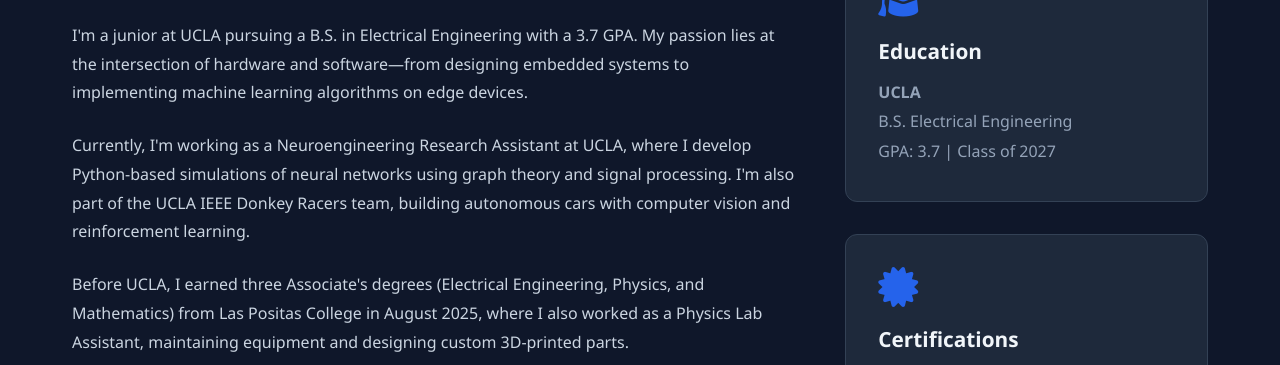
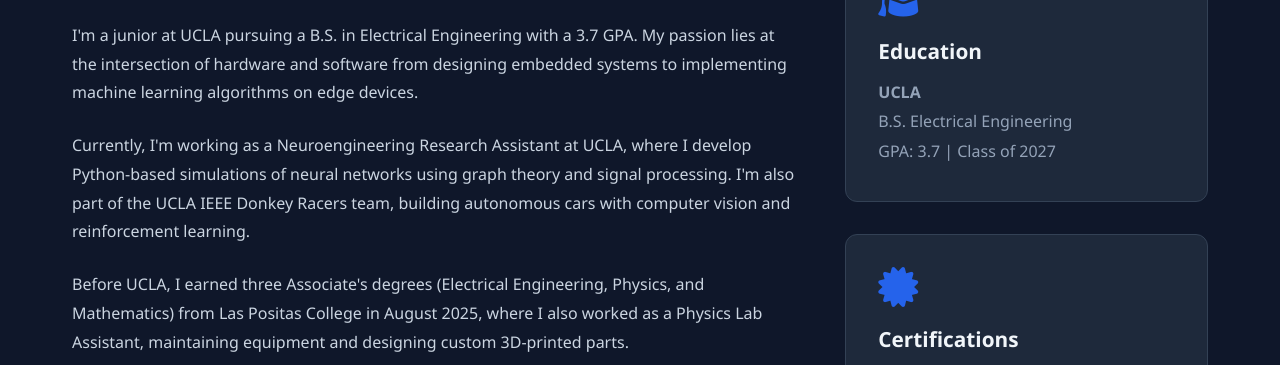
Before and after one commit to Ibrahim-ahmed1678/Personal-Website-, a plain HTML site: page about.html in a window 1280 px wide. Shown: the part 434-799 px from the top of the page. Drawn offline with Linux system fonts and the light colour scheme.

Commit message:
Updating About me

```diff
--- a/about.html
+++ b/about.html
@@ -39,7 +39,7 @@
                     <h2>Hi, I'm Ibrahim Ahmed</h2>
                     <p>
                         I'm a junior at UCLA pursuing a B.S. in Electrical Engineering with a 3.7 GPA.
-                        My passion lies at the intersection of hardware and software—from designing embedded
+                        My passion lies at the intersection of hardware and software from designing embedded
                         systems to implementing machine learning algorithms on edge devices.
                     </p>
                     <p>
```
